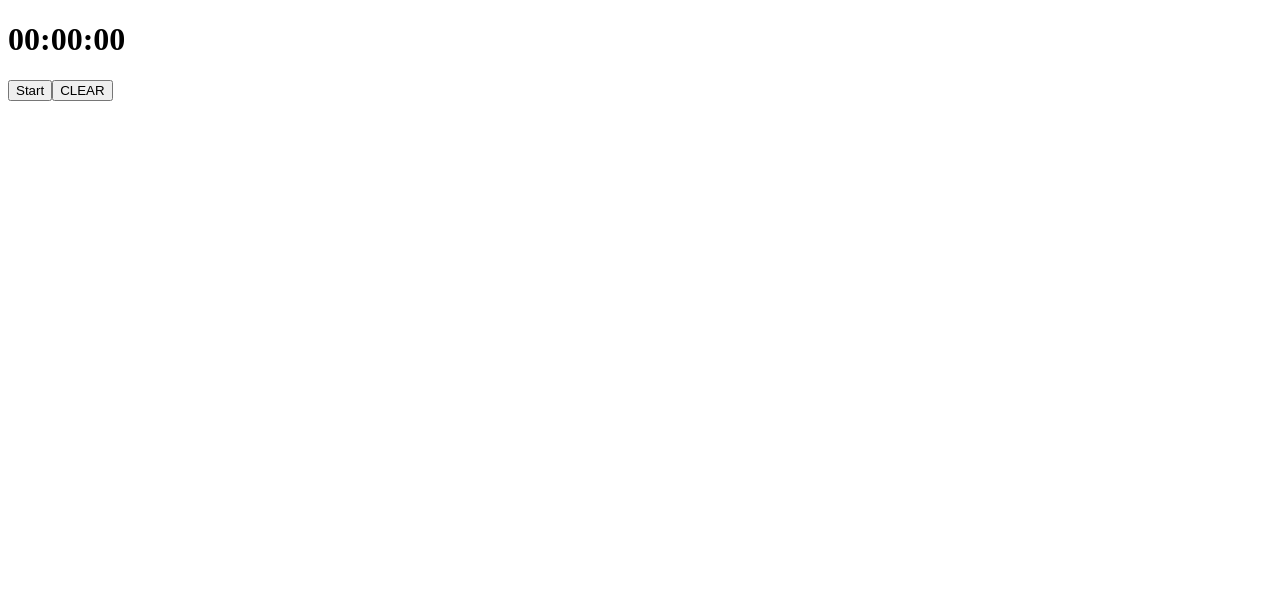
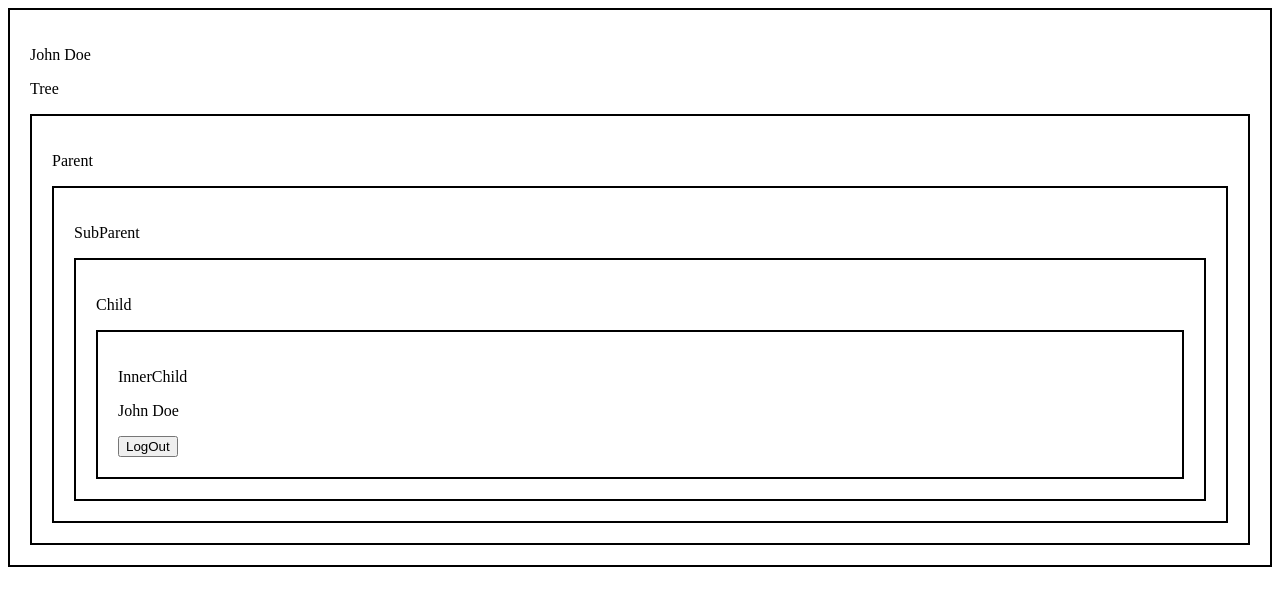
Before and after one commit to VitaliyKhrol/fd-react-welcome-2024, a React (Create React App) app: page /parent-child in a window 1280 px wide. Shown: the top 606 px of the page. Built offline with nearby package versions, Linux system fonts and the light colour scheme.

Commit message:
useContext

```diff
--- a/src/App.js
+++ b/src/App.js
@@ -1,21 +1,30 @@
-import React, { useState} from 'react';
-import WindowSizer from './components/WindowSizer';
-import MouseTracker from './components/MouseTracker';
-import Timer from './components/Timer'
-import UserDashboard from './components/UserDashboard';
+import React, { useState } from 'react';
+import Tree from './components/Tree';
+import UserContext from './contexts/UserContext';
+import ThemeContext from './contexts/ThemeContext';
+import CONSTANTS from './constants';
+
+const {THEMES} = CONSTANTS;
 
 
-function App (props) {
-    const [isVisible, setVisible] = useState(true);
+function App(props) {
+    const [user, setUser] = useState({
+        firstName: 'John Doe'
+    });
+    const [theme, setTheme] = useState(THEMES.LIGHT);
+
+
 
     return (
-        <>
-        {isVisible&&<Timer/>}
+        <ThemeContext.Provider value ={[theme,setTheme]}>
+            <UserContext.Provider value={[user, setUser]}>
+                <Tree />
+            </UserContext.Provider>
+        </ThemeContext.Provider>
 
-        </>
 
-        );
-    }
+    );
+}
 
 
 export default App;
--- a/src/components/Tree/Parent/SubParent/Child/InnerChild/index.js
+++ b/src/components/Tree/Parent/SubParent/Child/InnerChild/index.js
@@ -1,21 +1,23 @@
 
-import {withUser} from '../../../../../../HOCs/withUser'
+import UserContext from '../../../../../../contexts/UserContext'
+import { withUser } from '../../../../../../HOCs/withUser';
+import { useContext } from 'react';
 
 
-function InerChild (props) {
-    const {user:{firstName,lastName,avatar},setUser}= props
+function InerChild(props) {
+    const [user, setUser] = useContext(UserContext);
+
                 return (
-                    <div style={{ border: 'inherit', padding: '20px' }}>
-                        <p>InnerChild</p>
-                        <p>{firstName}  {lastName}</p>
-                        <img src={avatar} style ={{width:'100px' , height:'100px'}}/>
-                        <button onClick={setUser}>LogOut</button>
+                <div style={{ border: 'inherit', padding: '20px' }}>
+                    <p>InnerChild</p>
+                    <p>{user.firstName}</p>
+                    {/* <img src={avatar} style={{ width: '100px', height: '100px' }} /> */}
+                    <button onClick={setUser}>LogOut</button>
 
-                    </div>
-                )
+                </div>
+            )
+
 }
 
 
-const wrappedComponent = withUser(InerChild)
-
-export default wrappedComponent;
+export default InerChild;
--- a/src/components/Tree/index.js
+++ b/src/components/Tree/index.js
@@ -1,9 +1,10 @@
+import React, { useContext } from 'react';
 import Parent from './Parent';
-import { withTheme } from '../../HOCs/withTheme';
 import styles from './Tree.module.css';
 import cx from 'classnames';
 import CONSTANTS from '../../constants';
-import { withUser } from '../../HOCs/withUser';
+import UserContext from '../../contexts/UserContext';
+import ThemeContext from '../../contexts/ThemeContext';
 
 
 
@@ -11,10 +12,8 @@ const { THEMES } = CONSTANTS;
 
 
 function Tree(props) {
-        const {user,setUser} = props
-        const {theme, setTheme } = props;
-        console.log(user)
-        console.log(theme)
+    const [user, setUser] = useContext(UserContext);
+    const [theme, setTheme] = useContext(ThemeContext);
     const cn = cx(styles.container,
         {
             [styles.darkTheme]: theme === THEMES.DARK,
@@ -34,7 +33,5 @@ function Tree(props) {
 
 }
 
-const TreeWithUser = withUser(Tree)
-const TreeWithUserWithTheme = withTheme(TreeWithUser)
 
-export default TreeWithUserWithTheme ;
+export default Tree;
```
Lines whose indentation alone changed are shown as unchanged.
